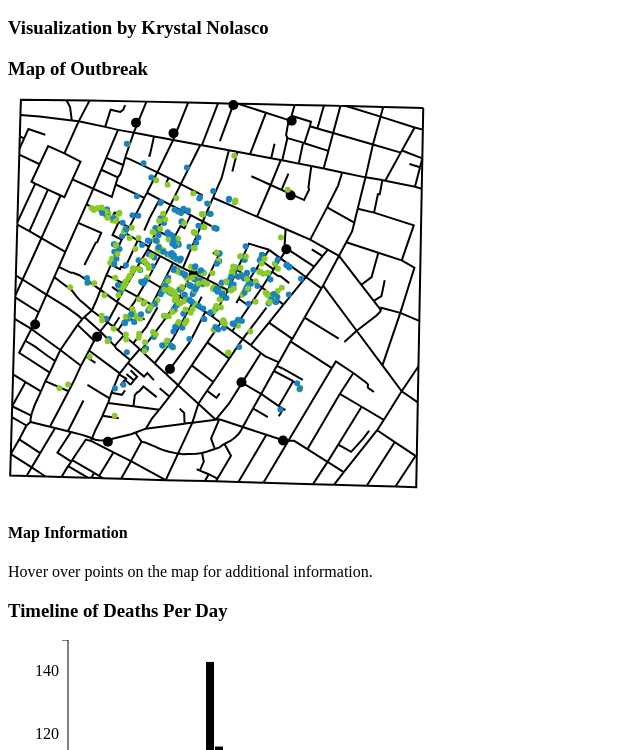
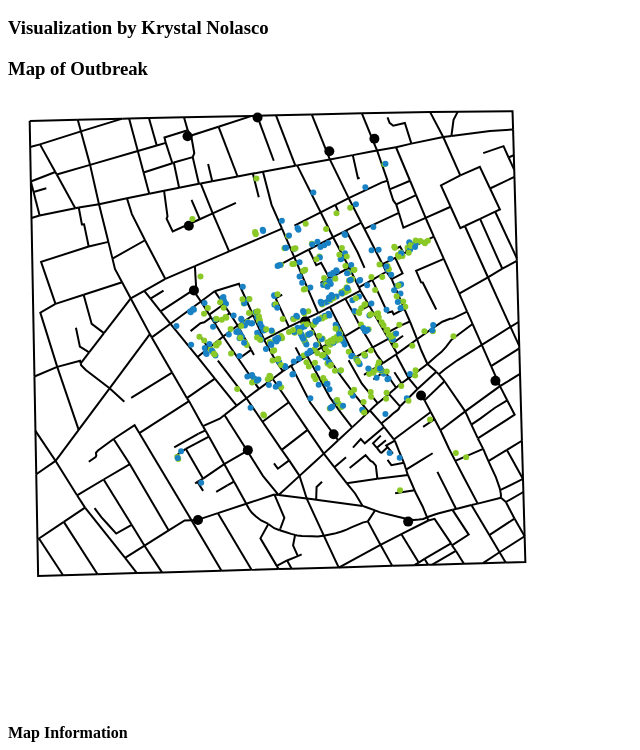
Before and after one commit to Krystalina96/H517-Project-1, a plain HTML site: page Project1-Nolasco.html in a window 1280 px wide. Shown: the part 50-800 px from the top of the page, without its empty margins (0-640 px from the left). Drawn offline with nearby package versions, Linux system fonts and the light colour scheme.

Commit message:
made the map bigger

```diff
--- a/Project1-Nolasco.html
+++ b/Project1-Nolasco.html
@@ -74,14 +74,14 @@
 
 		// create svg area
     var svg_map = d3.select('#map-grid')
-      .attr('width', 420)
-      .attr('height', 400);
+      .attr('width', 600)
+      .attr('height', 600);
       //.style('border', 'solid');
 
 		//map scale and offset
-		var mapScale = 25,
-			mapOffset_X = 475,
-			mapOffset_Y = 445;
+		var mapScale = 30,
+			mapOffset_X = 650,
+			mapOffset_Y = 545;
 
 		//load streets data
     d3.json('streets.json', function (data) {
@@ -127,7 +127,7 @@
 			d3.csv('deaths_age_sex.csv', function (deathlocations) {
 
 				//console.log(deathdays);
-				//console.log(deathlocations);
+				console.log(deathlocations);
 				var p = 0; // person in deathlocations
 
 				for(i = 0; i < deathdays.length; i++) {
--- a/style.css
+++ b/style.css
@@ -8,6 +8,6 @@
   stroke-width: 1;
 }
 
-.y-axis-label {
-  color: purple;
+#map-grid {
+  transform: scaleX(-1);
 }
```
